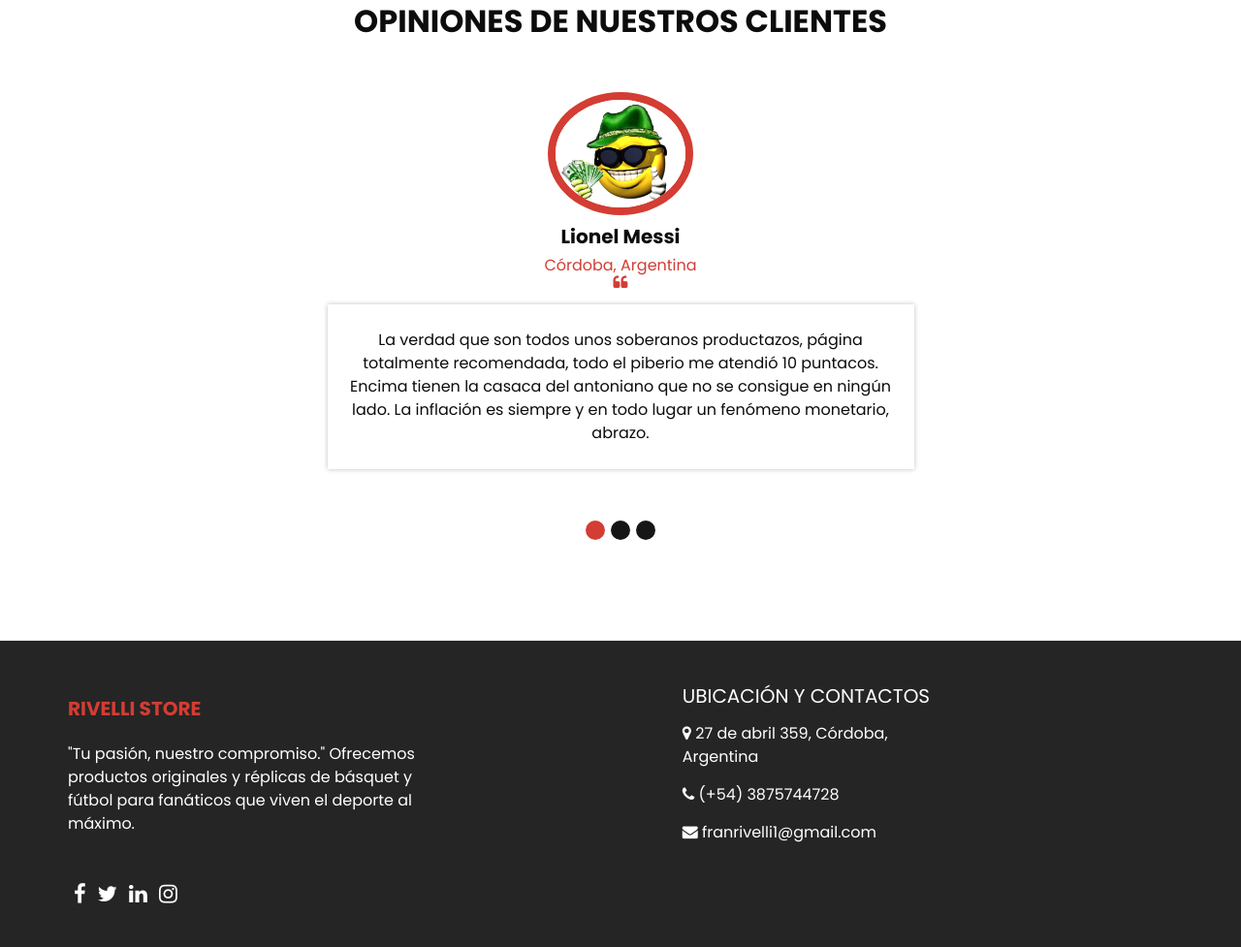
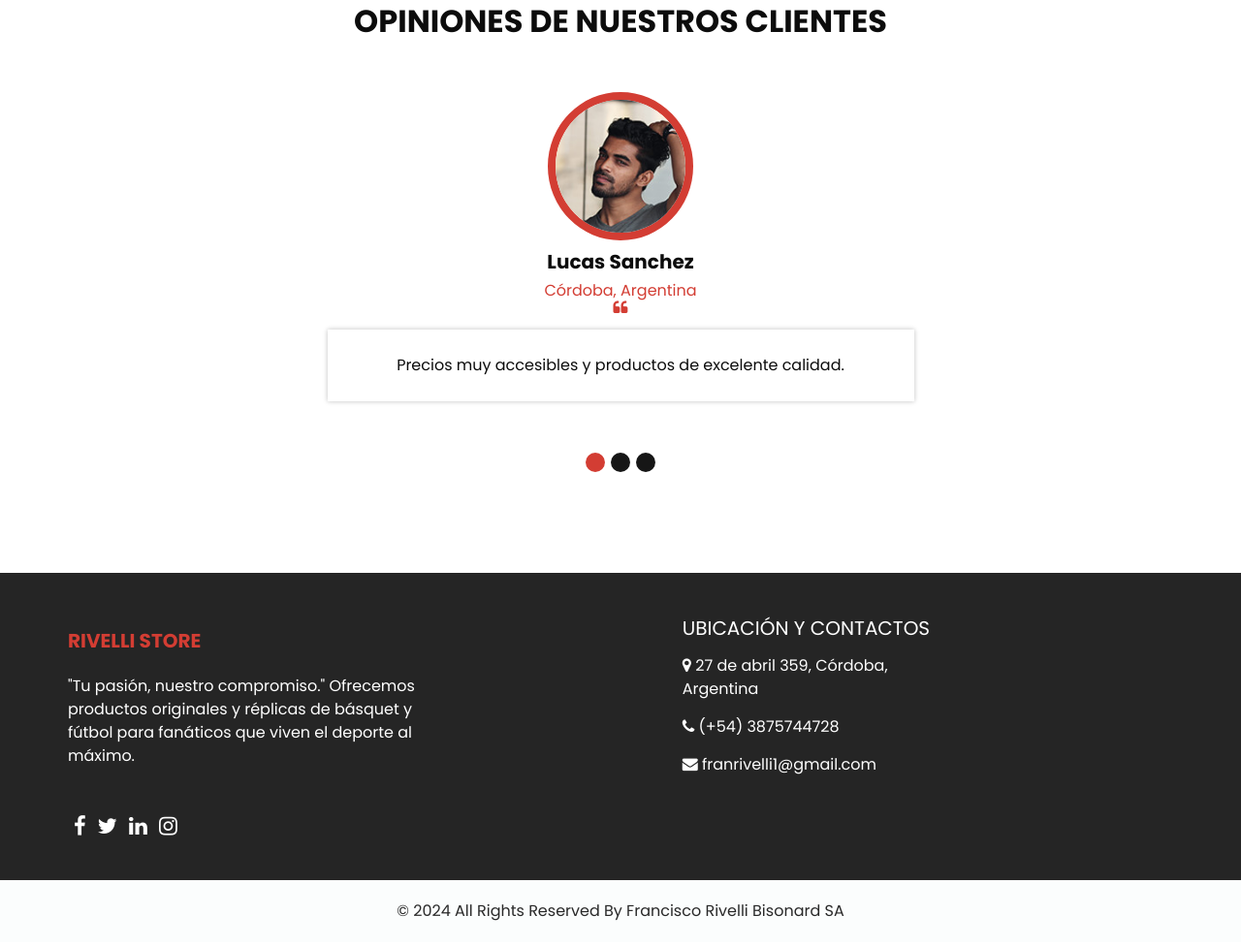
Before and after one commit to FranRivelli/proyecto_tienda, a Django app: page / in a window 1280 px wide. Shown: the part 5216-6193 px from the top of the page at 97% size. After the commit the page ends 6166 px from the top, so only its background shows below. Run offline with Django 5.2, Linux system fonts and the light colour scheme; some libraries are stand-ins or nearby versions.

Commit message:
Update index.html

```diff
--- a/app_tienda/templates/app_tienda/index.html
+++ b/app_tienda/templates/app_tienda/index.html
@@ -837,11 +837,11 @@
               <div class="client_container ">
                 <div class="client_box ">
                   <div class="img-box">
-                    <img src="{% static 'app_tienda/images/client11.jpg' %} " alt="">
+                    <img src="{% static 'app_tienda/images/client.jpg' %} " alt="">
                   </div>
                   <div class="name">
                     <h5>
-                      Lionel Messi
+                      Lucas Sanchez
                     </h5>
                     <h6>
                       <span>
@@ -853,9 +853,7 @@
                 </div>
                 <div class="client_detail">
                   <p>
-                    La verdad que son todos unos soberanos productazos, página totalmente recomendada,
-                    todo el piberio me atendió 10 puntacos. Encima tienen la casaca del antoniano que no se consigue en ningún lado.
-                    La inflación es siempre y en todo lugar un fenómeno monetario, abrazo.
+                    Precios muy accesibles y productos de excelente calidad.
                   </p>
                 </div>
               </div>
@@ -866,15 +864,15 @@
               <div class="client_container ">
                 <div class="client_box ">
                   <div class="img-box">
-                    <img src="{% static 'app_tienda/images/client22.jpg' %} " alt="">
+                    <img src="{% static 'app_tienda/images/client2.jpg' %} " alt="">
                   </div>
                   <div class="name">
                     <h5>
-                      Manu Ginobilli
+                      María Lopez
                     </h5>
                     <h6>
                       <span>
-                        República Democrática del Congo
+                        Buenos Aires, Argentina
                       </span>
                       <i class="fa fa-quote-left    "></i>
                     </h6>
@@ -882,12 +880,7 @@
                 </div>
                 <div class="client_detail">
                   <p>
-                    En el barrio de la boca viven todos los bolivianos, que cagan en la vereda y se limpian con la mano.
-
-El sábado en la bailanta se van a poner en pedo, y se van de vacaciones a la playa del riachuelo.
-
-Hay que matarlos a todos, mamá que no quede ni un bostero
-Hay que matarlos a todos, mamá que no quede ni un bostero.
+                    Envíos rapidísimos y en perfecto estado. Súper recomendados!
                   </p>
                 </div>
               </div>
@@ -898,15 +891,15 @@ Hay que matarlos a todos, mamá que no quede ni un bostero.
               <div class="client_container ">
                 <div class="client_box ">
                   <div class="img-box">
-                    <img src="{% static 'app_tienda/images/client33.jpg' %} " alt="">
+                    <img src="{% static 'app_tienda/images/client3.jpg' %} " alt="">
                   </div>
                   <div class="name">
                     <h5>
-                      LeBron James
+                      Diefo Perez
                     </h5>
                     <h6>
                       <span>
-                        Base Conjunta Antártica Vicecomodoro Marambio
+                        Salta, Argentina
                       </span>
                       <i class="fa fa-quote-left    "></i>
                     </h6>
@@ -914,20 +907,7 @@ Hay que matarlos a todos, mamá que no quede ni un bostero.
                 </div>
                 <div class="client_detail">
                   <p>
-                    Señores soy de Boedo, un barrio con mucho huevo.
-Preguntenle a los quemeros, que ahora tienen dos menos.
-
-La fiesta es de San Lorenzo, que no quede ni una duda.
-En la boca y en la quema, sólo existe la amargura.
-
-Siempre te voy a seguir, donde vayas a jugar.
-Dejando mi corazón, alentando hasta el final.
-
-Y si tengo que morir, sólo te pido un favor.
-Yo quiero que sea así, con la banda del Ciclón.
-
-Oooh cuervo te queremos ver campeón.
-Oooh cuervo te queremos ver campeón.
+                    Altísima calidad, productos 100% recomendados.
                   </p>
                 </div>
               </div>
```
